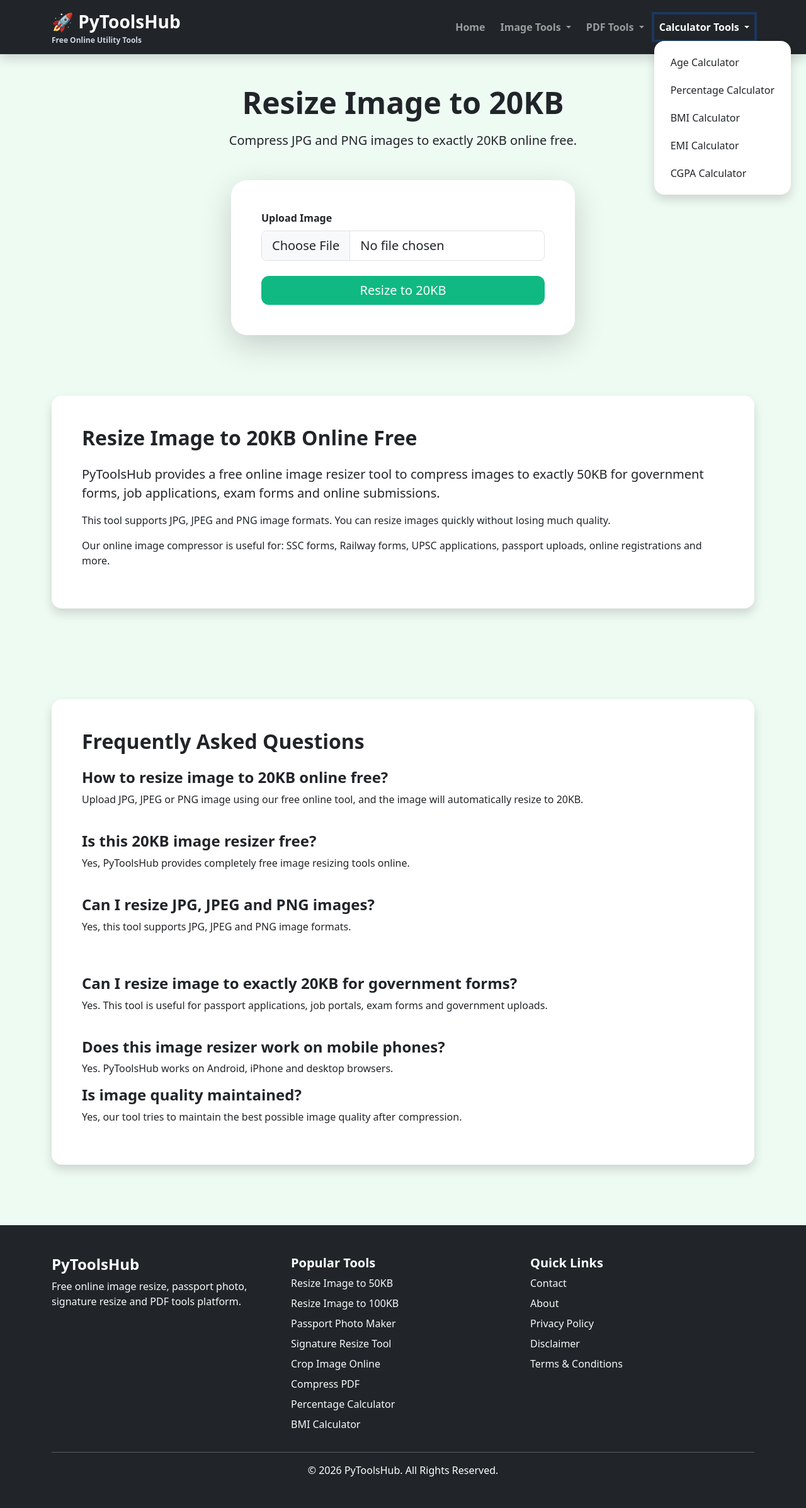
After one commit to pytoolshub/pytoolshub-image-tools, a Django app: page /resize_image_to_20kb/ in a window 1280 px wide, after a click on "Calculator Tools". The commit adds this page. Shown: the whole page at 63% size. Run offline with Django 3.2, Linux system fonts and the light colour scheme; some libraries are stand-ins or nearby versions.

Commit message:
Added Resize Image to 20KB tool

```diff
--- a/templates/base.html
+++ b/templates/base.html
@@ -341,6 +341,15 @@ footer a:hover{
 
             <li>
                 <a class="dropdown-item"
+                   href="/resize_image_to_20kb/">
+
+                    Resize Image to 20KB
+
+                </a>
+            </li>
+
+            <li>
+                <a class="dropdown-item"
                    href="/resize-image-to-50kb/">
 
                     Resize Image to 50KB
@@ -485,6 +494,24 @@ footer a:hover{
                href="/bmi-calculator/">
 
                 BMI Calculator
+
+            </a>
+        </li>
+
+        <li>
+            <a class="dropdown-item"
+               href="/emi-calculator/">
+
+                EMI Calculator
+
+            </a>
+        </li>
+
+        <li>
+            <a class="dropdown-item"
+               href="/cgpa-calculator/">
+
+                CGPA Calculator
 
             </a>
         </li>
--- /dev/null
+++ b/templates/resize_image_to_20kb.html
@@ -0,0 +1,241 @@
+{% extends 'base.html' %}
+
+{% block title %}
+Resize Image to 20KB Online Free - PyToolsHub
+{% endblock %}
+
+{% block description %}
+Resize image to 20KB online free for SSC, Railway, OJEE, passport and government job forms.
+{% endblock %}
+
+{% block content %}
+
+<div class="container py-5">
+
+    <div class="text-center mb-5">
+
+        <h1 class="fw-bold display-5">
+            Resize Image to 20KB
+        </h1>
+
+        <p class="lead mt-3">
+
+            Compress JPG and PNG images to exactly 20KB online free.
+
+        </p>
+
+    </div>
+
+    <div class="row justify-content-center">
+
+        <div class="col-md-6">
+
+            <div class="card main-card shadow-lg p-5">
+
+                <form method="POST"
+                      enctype="multipart/form-data">
+
+                    {% csrf_token %}
+
+                    <div class="mb-4">
+
+                        <label class="form-label fw-bold">
+                            Upload Image
+                        </label>
+
+                        <input type="file"
+                               name="image"
+                               class="form-control form-control-lg"
+                               required>
+
+                    </div>
+
+                    <button type="submit"
+                            class="btn btn-success btn-lg w-100">
+
+                        Resize to 20KB
+
+                    </button>
+
+                </form>
+
+                {% if compressed_image %}
+
+                <div class="alert alert-success text-center mt-4">
+
+                    <h4>
+                        Image Resized Successfully!
+                    </h4>
+
+                    <p class="mt-2">
+
+                        Final Size:
+                        <strong>{{ final_size }} KB</strong>
+
+                    </p>
+
+                    <img src="/media/{{ compressed_image }}"
+                         class="img-fluid rounded shadow mt-3"
+                         style="max-height:300px;">
+
+                    <br><br>
+
+                    <a href="/media/{{ compressed_image }}"
+                       download
+                       class="btn btn-success">
+
+                        Download Image
+
+                    </a>
+
+                </div>
+
+                {% endif %}
+
+            </div>
+
+        </div>
+
+    </div>
+
+</div>
+
+<section class="py-5">
+
+    <div class="container">
+
+        <div class="card shadow border-0 rounded-4 p-5 mb-5">
+
+            <h2 class="fw-bold mb-4">
+                Resize Image to 20KB Online Free
+            </h2>
+
+            <p class="lead">
+
+                PyToolsHub provides a free online image resizer tool
+                to compress images to exactly 50KB for government forms,
+                job applications, exam forms and online submissions.
+
+            </p>
+
+            <p>
+
+                This tool supports JPG, JPEG and PNG image formats.
+                You can resize images quickly without losing much quality.
+
+            </p>
+
+            <p>
+
+                Our online image compressor is useful for:
+                SSC forms, Railway forms, UPSC applications,
+                passport uploads, online registrations and more.
+
+            </p>
+
+        </div>
+
+    </div>
+
+</section>
+
+<section class="py-5">
+
+    <div class="container">
+
+        <div class="card shadow border-0 rounded-4 p-5">
+
+            <h2 class="fw-bold mb-4">
+                Frequently Asked Questions
+            </h2>
+
+            <div class="mb-4">
+
+                <h4>
+                    How to resize image to 20KB online free?
+                </h4>
+
+                <p>
+                    Upload JPG, JPEG or PNG image using our free online tool,
+                    and the image will automatically resize to 20KB.
+                </p>
+
+            </div>
+
+            <div class="mb-4">
+
+                <h4>
+                    Is this 20KB image resizer free?
+                </h4>
+
+                <p>
+                    Yes, PyToolsHub provides completely free
+                    image resizing tools online.
+                </p>
+
+            </div>
+
+            <div class="mb-4">
+
+                <h4>
+                    Can I resize JPG, JPEG and PNG images?
+                </h4>
+
+                <p>
+                    Yes, this tool supports JPG, JPEG and PNG image formats.
+                </p>
+
+            </div>
+
+            <div class="mt-4">
+
+    <h4>
+
+        Can I resize image to exactly 20KB for government forms?
+
+    </h4>
+
+    <p>
+
+        Yes. This tool is useful for passport applications,
+        job portals, exam forms and government uploads.
+
+    </p>
+
+</div>
+            <div class="mt-4">
+
+    <h4>
+
+        Does this image resizer work on mobile phones?
+
+    </h4>
+
+    <p>
+
+        Yes. PyToolsHub works on Android, iPhone and desktop browsers.
+
+    </p>
+
+</div>
+
+            <div>
+
+                <h4>
+                    Is image quality maintained?
+                </h4>
+
+                <p>
+                    Yes, our tool tries to maintain the best possible
+                    image quality after compression.
+                </p>
+
+            </div>
+
+        </div>
+
+    </div>
+
+</section>
+
+{% endblock %}
--- a/tools/urls.py
+++ b/tools/urls.py
@@ -8,6 +8,8 @@ urlpatterns = [
     path('image-tools/', views.image_tools, name='image_tools'),
 
     path('pdf-tools/', views.pdf_tools, name='pdf_tools'),
+
+    path('resize_image_to_20kb/',views.resize_20kb,name='resize_image_to_20kb'),
 
     path('resize-image-to-50kb/', views.resize_50kb, name='resize_50kb'),
 
@@ -51,8 +53,10 @@ urlpatterns = [
 
     path('percentage-calculator/',views.percentage_calculator,name='percentage_calculator'),
 
-    path('percentage-calculator/',views.percentage_calculator,name='percentage_calculator'),
-
     path('bmi-calculator/',views.bmi_calculator,name='bmi_calculator'),
 
+    path('cgpa-calculator/', views.cgpa_calculator, name='cgpa_calculator'),
+
+    path('emi-calculator/', views.emi_calculator, name='emi_calculator'),
+
 ]
--- a/tools/views.py
+++ b/tools/views.py
@@ -1,4 +1,4 @@
-
+from datetime import date, datetime
 from django.http import HttpResponse
 import fitz
 from django.shortcuts import render
@@ -90,6 +90,56 @@ def pdf_tools(request):
         context['final_size'] = round(final_size, 2)
 
     return render(request, 'pdf_tools.html', context)
+
+def resize_20kb(request):
+
+    context = {}
+
+    if request.method == 'POST' and request.FILES.get('image'):
+
+        image = request.FILES['image']
+
+        target_size_kb = 20
+
+        fs = FileSystemStorage()
+
+        filename = fs.save(image.name, image)
+
+        image_path = fs.path(filename)
+
+        img = Image.open(image_path)
+
+        compressed_name = '20kb_' + filename
+
+        compressed_path = os.path.join('media', compressed_name)
+
+        quality = 95
+
+        while quality > 10:
+
+            img.save(
+                compressed_path,
+                optimize=True,
+                quality=quality
+            )
+
+            current_size_kb = (
+                os.path.getsize(compressed_path) / 1024
+            )
+
+            if current_size_kb <= target_size_kb:
+                break
+
+            quality -= 5
+
+        context['compressed_image'] = compressed_name
+        context['final_size'] = round(current_size_kb, 2)
+
+    return render(
+        request,
+        'resize_image_to_20kb.html',
+        context
+    )
 
 def resize_50kb(request):
 
@@ -573,13 +623,47 @@ def calculator_tools(request):
     return render(request, 'calculator_tools.html')
 
 def age_calculator(request):
-    return render(request,"age_calculator.html")
+
+    age = None
+
+    if request.method == "POST":
+
+        dob = request.POST.get("dob")
+
+        if dob:
+
+            birth_date = datetime.strptime(
+                dob,
+                "%Y-%m-%d"
+            ).date()
+
+            today = date.today()
+
+            age = today.year - birth_date.year
+
+            if (
+                (today.month, today.day)
+                <
+                (birth_date.month, birth_date.day)
+            ):
+                age -= 1
+
+    return render(
+        request,
+        "age_calculator.html",
+        {
+            "age": age
+        }
+    )
 
 def percentage_calculator(request):
     return render(request,"percentage_calculator.html")
 
-def percentage_calculator(request):
-    return render(request, 'percentage_calculator.html')
-
 def bmi_calculator(request):
     return render(request, 'bmi_calculator.html')
+
+def cgpa_calculator(request):
+    return render(request,'cgpa_calculator.html')
+
+def emi_calculator(request):
+    return render(request,'emi_calculator.html')
```
Also changed, not shown: templates/age_calculator.html (+68 -26 lines), templates/calculator_tools.html (+7 -13 lines), templates/cgpa_calculator.html (added, +76 -0 lines), templates/emi_calculator.html (added, +95 -0 lines), templates/image_tools.html (+34 -17 lines).
